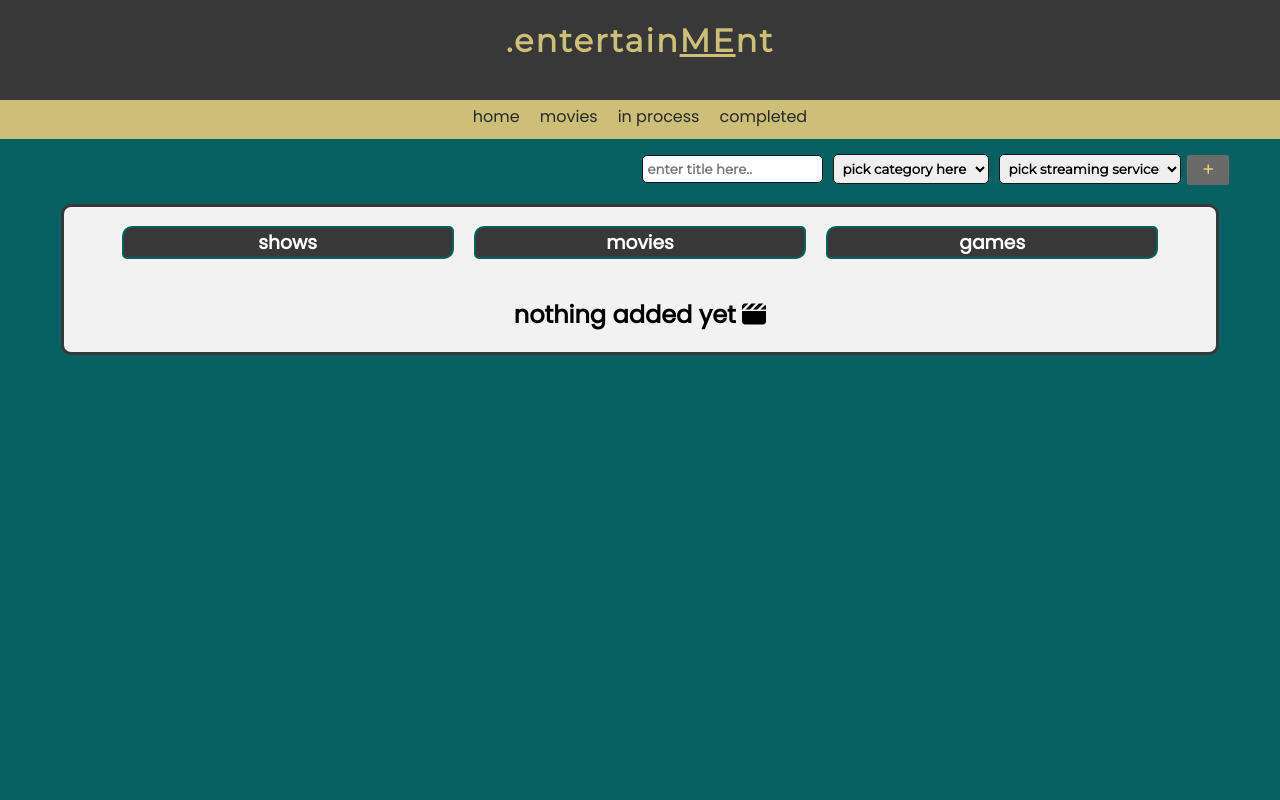
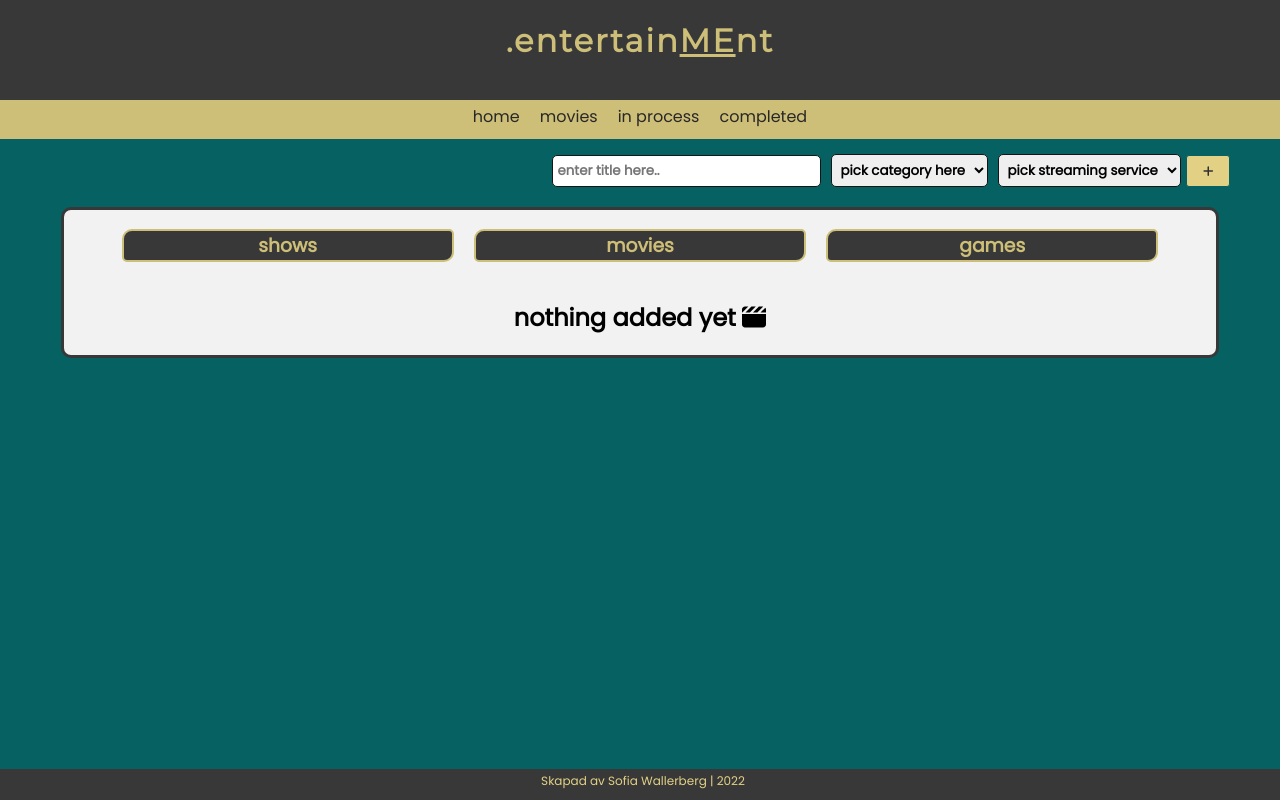
Before and after one commit to efstasia/project-entertainment, a React (Create React App) app: page / in a window 1280 px wide. Built offline with nearby package versions, Linux system fonts and the light colour scheme.

Commit message:
fixed errors, removed console logs

```diff
--- a/public/index.html
+++ b/public/index.html
@@ -19,7 +19,7 @@
     <link rel="preconnect" href="https://fonts.googleapis.com" />
     <link rel="preconnect" href="https://fonts.gstatic.com" crossorigin />
     <link
-      href="https://fonts.googleapis.com/css2?family=Montserrat&family=Poppins&family=Roboto&display=swap"
+      href="https://fonts.googleapis.com/css2?family=Dosis&family=Montserrat&family=Poppins&family=Roboto&display=swap"
       rel="stylesheet"
     />
     <link
--- a/src/App.js
+++ b/src/App.js
@@ -1,11 +1,12 @@
 import './App.css';
-import { BrowserRouter, Routes, Route, Link } from 'react-router-dom';
+import { BrowserRouter, Routes, Route } from 'react-router-dom';
 
 import { Header } from './components/Header';
 import { InputForm } from './components/InputForm';
 import { UpcomingMovies } from './pages/UpcomingMovies';
 import { CurrentlyWatching } from './pages/CurrentlyWatching';
 import { Completed } from './pages/Completed';
+import { Footer } from './components/Footer';
 
 const App = () => {
   return (
@@ -17,6 +18,7 @@ const App = () => {
         <Route path='/in-process' element={<CurrentlyWatching />} />
         <Route path='/completed' element={<Completed />} />
       </Routes>
+      <Footer />
     </BrowserRouter>
   );
 };
--- a/src/components/AddInputForm.js
+++ b/src/components/AddInputForm.js
@@ -46,6 +46,7 @@ export const AddInputForm = ({
             <option value='4play'>tv4play</option>
             <option value='svt'>svtplay</option>
             <option value='discovery'>discovery+</option>
+            <option value='disney'>disney</option>
             <option value='unknown'>unknown</option>
           </select>
         )}
--- /dev/null
+++ b/src/components/Footer.js
@@ -0,0 +1,5 @@
+import React from 'react';
+
+export const Footer = () => {
+  return <footer className='footer'>Skapad av Sofia Wallerberg | 2022</footer>;
+};
--- a/src/components/InputForm.js
+++ b/src/components/InputForm.js
@@ -2,18 +2,15 @@ import React, { useEffect, useState } from 'react';
 import { FontAwesomeIcon } from '@fortawesome/react-fontawesome';
 import { faClapperboard } from '@fortawesome/free-solid-svg-icons';
 
-import { Header } from './Header';
 import { AddInputForm } from './AddInputForm';
 import { InputItem } from './InputItem';
 import { EditInputForm } from './EditInputForm';
 
 export const InputForm = () => {
-  const [input, setInput] = useState('');
+  const [input, setInput] = useState([]);
   const [isEditing, setIsEditing] = useState(false);
   const [currentInput, setCurrentInput] = useState({});
   const [category, setCategory] = useState('');
-  // const [inProcess, setInProcess] = useState(false);
-  // const [completed, setCompleted] = useState(false);
   const [streamingService, setStreamingService] = useState('');
   const [inputs, setInputs] = useState(() => {
     const savedInputs = localStorage.getItem('inputs');
@@ -29,26 +26,21 @@ export const InputForm = () => {
 
   const handleInput = e => {
     setInput(e.target.value);
-    console.log('INPUT TEXT:', e.target.value);
   };
 
   const handleSelectMenu = e => {
     setCategory(e.target.value);
-    console.log(e.target.value);
   };
 
   const handleEditChange = e => {
     setCurrentInput({
       ...currentInput,
       text: e.target.value,
-      category: e.target.value,
     });
-    console.log(currentInput);
   };
 
   const handleFormSubmit = e => {
     e.preventDefault();
-    console.log('SUBMITTED');
 
     if (input !== '') {
       setInputs([
@@ -56,14 +48,17 @@ export const InputForm = () => {
         {
           id: inputs.length + 1,
           text: input.trim(),
-          category: category,
+          category,
           inProcess: false,
           completed: false,
           streamingService,
+          currentInput,
         },
       ]);
     }
     setInput('');
+    setCategory('');
+    setStreamingService('');
   };
 
   const handleEditFormSubmit = e => {
@@ -98,7 +93,6 @@ export const InputForm = () => {
         : { ...input };
     });
     setInputs(toggled);
-    console.log('in process clicked', toggled);
   };
 
   const handleCompleted = id => {
@@ -108,12 +102,10 @@ export const InputForm = () => {
         : { ...input };
     });
     setInputs(completed);
-    console.log('completed clicked');
   };
 
   const handleStreamingService = e => {
     setStreamingService(e.target.value);
-    console.log(e.target.value);
   };
 
   const shows = inputs.filter(
@@ -125,13 +117,6 @@ export const InputForm = () => {
   const games = inputs.filter(
     input => input.category === 'game' && !input.inProcess && !input.completed
   );
-  // const currentlyWatching = inputs.filter(
-  //   input => input.inProcess && !input.completed
-  // );
-  // console.log('currently watching', currentlyWatching);
-
-  // const complete = inputs.filter(input => input.completed);
-  console.log('INPUTS', inputs);
 
   return (
     <>
--- a/src/components/InputItem.js
+++ b/src/components/InputItem.js
@@ -1,4 +1,4 @@
-import React, { useState } from 'react';
+import React, { useState, useEffect } from 'react';
 import { Rating } from 'react-simple-star-rating';
 import { FontAwesomeIcon } from '@fortawesome/react-fontawesome';
 import {
@@ -6,6 +6,7 @@ import {
   faCheck,
   faTrashCan,
   faEye,
+  faGamepad,
 } from '@fortawesome/free-solid-svg-icons';
 
 export const InputItem = ({
@@ -14,12 +15,22 @@ export const InputItem = ({
   onDeleteClick,
   onProcessClick,
   onCompleteClick,
+  inputs,
+  id,
 }) => {
-  const [rating, setRating] = useState(0); // initial rating value
+  const [rating, setRating] = useState(() => {
+    const savedRatings = localStorage.getItem('rating');
+    if (savedRatings) {
+      return JSON.parse(savedRatings);
+    }
+    return 0;
+  }); // initial rating value
   const handleRating = rate => {
     setRating(rate);
-    // other logic
   };
+  useEffect(() => {
+    localStorage.setItem('rating', JSON.stringify(rating));
+  }, [rating]);
 
   return (
     <div className='list-item-container'>
@@ -33,7 +44,7 @@ export const InputItem = ({
             >
               <FontAwesomeIcon icon={faTrashCan} />
             </button>
-            {!input.inProcess ? (
+            {!input.inProcess && !input.completed ? (
               <button className='list-icons' onClick={() => onEditClick(input)}>
                 <FontAwesomeIcon icon={faPenToSquare} />
               </button>
@@ -66,23 +77,15 @@ export const InputItem = ({
             )}
             {input.streamingService ? (
               <span className='streaming-service'>
-                {' '}
                 {input.streamingService}
               </span>
             ) : (
-              <span className='streaming-service'> game</span>
+              <span className='streaming-service'>
+                {' '}
+                <FontAwesomeIcon icon={faGamepad} />
+              </span>
             )}
           </div>
-          {input.completed && (
-            <span className='rating'>
-              <Rating
-                onClick={handleRating}
-                ratingValue={rating} /* Available Props */
-                size='18'
-                fillColor='#cdbe78'
-              />
-            </span>
-          )}
         </li>
       </div>
     </div>
--- a/src/index.css
+++ b/src/index.css
@@ -5,6 +5,7 @@ body {
   -moz-osx-font-smoothing: grayscale;
   box-sizing: border-box;
   background: #066163;
+  height: 100vh;
 }
 
 code {
@@ -22,14 +23,12 @@ h3 {
   color: #cdbe78;
   display: flex;
   justify-content: center;
-  /* text-shadow: -2px 2px #161616; */
   font-family: 'Montserrat', sans-serif;
   letter-spacing: 2px;
 }
 
 .header-container span {
   text-decoration: underline;
-  /* color: #066163; */
 }
 
 nav {
@@ -75,7 +74,7 @@ form {
 
 .input-entry input,
 select {
-  font-family: 'Montserrat', sans-serif;
+  font-family: 'Poppins', sans-serif;
   border-radius: 5px;
   padding: 5px;
   margin: 5px;
@@ -84,14 +83,12 @@ select {
 }
 
 .list-container h3 {
-  border: 2px solid #066163;
+  border: 2px solid #cdbe78;
   border-radius: 10px 5px 10px 5px;
   background: #383838;
   text-align: center;
-  color: #fff;
-
+  color: #cdbe78;
   grid-row: 1 / 2;
-  /* width: 100px; */
 }
 
 .list-container {
@@ -113,11 +110,9 @@ select {
 }
 
 .input-list {
-  height: auto;
+  width: 80%;
+  margin: auto;
   padding: 10px;
-  /* border: solid 4px;
-  border-image-source: linear-gradient(to bottom right, #066163, #cdbe78);
-  border-image-slice: 4; */
   list-style-type: none;
 }
 
@@ -126,7 +121,7 @@ select {
 }
 
 .list-item-container li {
-  border: 2px solid #cdbe78;
+  border: 2px solid #066163;
   border-radius: 5px;
   display: flex;
   padding: 10px;
@@ -155,24 +150,9 @@ select {
   border: none;
 }
 
-.completed-list {
-  text-decoration: line-through;
-}
-
-/* .movie-details {
-  display: grid;
-  grid-template-columns: repeat(3, 1fr);
-} */
-
 .movie-list {
   display: grid;
   grid-template-columns: repeat(3, 1fr);
-}
-
-.movie-details {
-  /* border: 2px solid #161616;
-  height: 100%;
-  width: 100%; */
 }
 
 .movie-poster {
@@ -200,12 +180,6 @@ select {
 }
 
 .add-button {
-  /* border-radius: 10px;
-  background: #303030;
-  color: #cdbe78;
-  width: 30px;
-  height: 22px;
-  border: 2px solid #161616; */
   display: inline-block;
   outline: none;
   cursor: pointer;
@@ -218,10 +192,11 @@ select {
   min-width: 40px;
   min-height: 28px;
   border: none;
-  color: #e2d185;
+  background-color: #e2d185;
   border: 1.5px solid #066163;
-  background: #6a6a6a;
+  color: #303030;
   transition: background-color 0.17s ease, color 0.17s ease;
+  font-family: 'Poppins', sans-serif;
 }
 
 .list-icons:hover,
@@ -230,8 +205,8 @@ select {
 }
 
 .add-button:hover {
-  background-color: #cdbe78;
-  color: #303030;
+  color: #cdbe78;
+  background-color: #6a6a6a;
 }
 
 .empty-list h2 {
@@ -260,3 +235,23 @@ select {
   color: #6a6a6a;
   background: #e2d185;
 }
+
+.w-6 {
+  width: 1.5em;
+}
+.h-6 {
+  height: 1.5em;
+}
+
+.footer {
+  position: absolute;
+  height: 25px;
+  width: 100%;
+  bottom: 0;
+  left: 0;
+  background: #383838;
+  color: #e2d185;
+  text-align: center;
+  padding: 3px;
+  font-size: 12px;
+}
--- a/src/pages/Completed.js
+++ b/src/pages/Completed.js
@@ -2,7 +2,15 @@ import React, { useState, useEffect } from 'react';
 
 import { InputItem } from '../components/InputItem';
 
-export const Completed = () => {
+export const Completed = ({ id, input }) => {
+  // initial rating value
+  // const handleRating = rate => {
+  //   const rated = inputs.map(input => {
+  //     return input.id === id ? {input, rating: rating} : {...input}
+  //   })
+  //   // other logic
+  //   setRating(rated)
+  // };
   const [inputs, setInputs] = useState(() => {
     const savedInputs = localStorage.getItem('inputs');
     if (savedInputs) {
@@ -22,7 +30,6 @@ export const Completed = () => {
         : { ...input };
     });
     setInputs(completed);
-    console.log('completed clicked');
   };
   const handleDeleteInput = id => {
     const removeInput = inputs.filter(input => {
@@ -38,30 +45,29 @@ export const Completed = () => {
         : { ...input };
     });
     setInputs(toggled);
-    console.log('in process clicked', toggled);
   };
 
   const complete = inputs.filter(input => input.completed);
-  console.log('INPUTS', inputs);
 
   return (
     <section className='list-container watch-list'>
       <div className='toggled-list'>
         <h3>completed</h3>
         <div className='completed-list'>
-          <ul className='input-list'>
-            {complete.map(input => (
-              <div>
+          {complete && (
+            <ul className='input-list'>
+              {complete.map(input => (
                 <InputItem
                   key={input.id}
+                  id={id}
                   input={input}
                   onDeleteClick={handleDeleteInput}
                   handleInProcess={handleInProcess}
                   onCompleteClick={handleCompleted}
                 />
-              </div>
-            ))}
-          </ul>
+              ))}
+            </ul>
+          )}
         </div>
       </div>
     </section>
--- a/src/pages/CurrentlyWatching.js
+++ b/src/pages/CurrentlyWatching.js
@@ -1,7 +1,7 @@
 import React, { useState, useEffect } from 'react';
 import { InputItem } from '../components/InputItem';
 
-export const CurrentlyWatching = () => {
+export const CurrentlyWatching = ({ setCurrentInput, currentInput }) => {
   const [inputs, setInputs] = useState(() => {
     const savedInputs = localStorage.getItem('inputs');
     if (savedInputs) {
@@ -21,7 +21,6 @@ export const CurrentlyWatching = () => {
         : { ...input };
     });
     setInputs(completed);
-    console.log('completed clicked');
   };
   const handleDeleteInput = id => {
     const removeInput = inputs.filter(input => {
@@ -32,8 +31,7 @@ export const CurrentlyWatching = () => {
   const currentlyWatching = inputs.filter(
     input => input.inProcess && !input.completed
   );
-  console.log('curr watching', currentlyWatching);
-  console.log('inputs', inputs);
+
   return (
     <section className='list-container watch-list'>
       <div className='toggled-list'>
```
Also changed, not shown: 1 other file (tests, documents, lock files or other folders).
